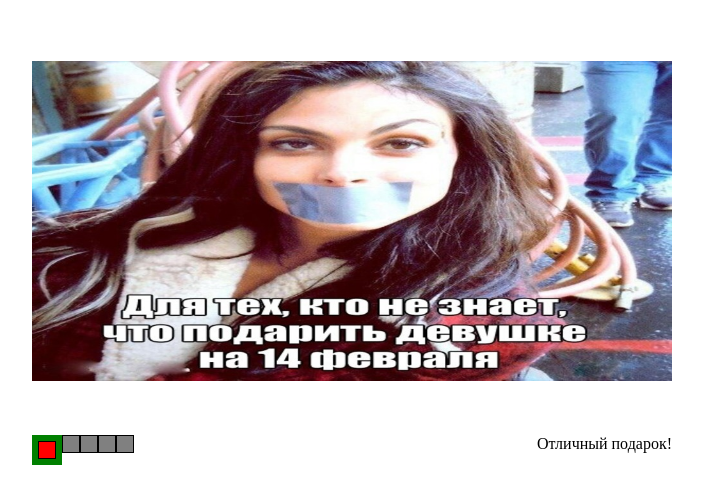
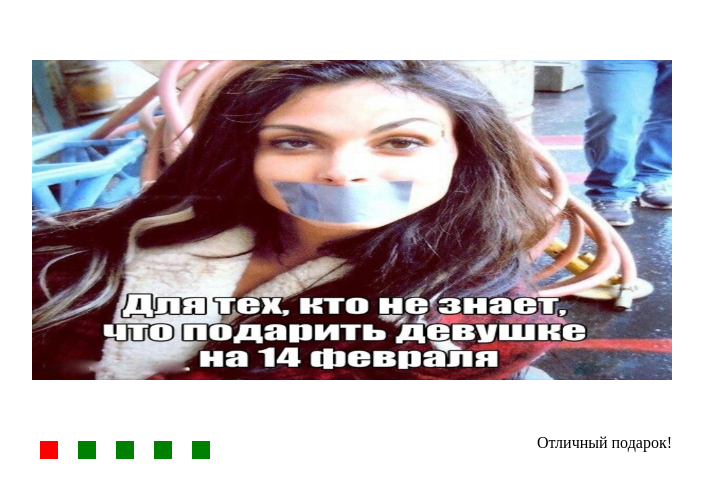
Before and after one commit to ZaikovEvgeni/cssMemSlider, a plain HTML site: page cssMemSlider/index.html in a window 1280 px wide. Shown: the part 137-640 px from the top of the page, without its empty margins (288-991 px from the left). Drawn offline with Linux system fonts and the light colour scheme.

Commit message:
fix: fix dots slider add hover and active slide 17/10/2021 17h-22m-34sec

```diff
--- a/cssMemSlider/index.html
+++ b/cssMemSlider/index.html
@@ -49,14 +49,23 @@
 
     <div class="slider-inner">
       <div class="slider-control">
-        <div class="label-block">
-          <label class="slider-control__item" for="slide1"></label>
-        </div>
 
-        <label class="slider-control__item" for="slide2"></label>
-        <label class="slider-control__item" for="slide3"></label>
-        <label class="slider-control__item" for="slide4"></label>
-        <label class="slider-control__item" for="slide5"></label>
+          <label class="slider-control__item" for="slide1">
+            <span></span>
+          </label>
+
+
+          <label class="slider-control__item" for="slide2"> <span></span></label>
+
+
+          <label class="slider-control__item" for="slide3"> <span></span></label>
+
+
+          <label class="slider-control__item" for="slide4"> <span></span></label>
+
+        <!-- <div class="label-block"> -->
+          <label class="slider-control__item" for="slide5"> <span></span></label>
+        <!-- </div> -->
       </div>
     <div class="texts" id="texts1">
       <div class="texts__items" id="texts__items1">
--- a/cssMemSlider/style.css
+++ b/cssMemSlider/style.css
@@ -62,7 +62,7 @@ input {
   display: flex;
 }
 
-.label-block {
+/* .label-block {
  display: flex;
  align-items: center;
  justify-content: center;
@@ -70,24 +70,37 @@ input {
  height: 30px;
   cursor: pointer;
   background: green;
+  margin-right: 5px;
+} */
+
+.slider-control__item{
+  display: flex;
+  align-items: center;
+  justify-content: center;
+  width: 33px;
+  height: 33px;
+  /* background: grey; */
+  /* border: 1px solid black; */
+  cursor: pointer;
+  margin-right: 5px;
 }
 
-.slider-control__item{
+
+.slider-control__item span {
   display: inline-block;
   width: 18px;
   height: 18px;
-  background: grey;
-  border: 1px solid black;
-  cursor: pointer;
+  background: green;
 }
 
-.slider-control__item:hover {
+
+.slider-control__item:hover span {
   background: black;
   transition: all .3s;
 }
 
 .slider-control__item:active {
-  background: green ;
+  background: gold ;
   transition: all .3s;
 }
 
@@ -165,21 +178,26 @@ input {
 
 
 
-#slide1:checked ~ .slider-inner .slider-control .slider-control__item:first-child {
+
+
+
+#slide1:checked ~ .slider-inner .slider-control .slider-control__item:first-child span {
   background: red;
 }
-#slide2:checked ~ .slider-inner .slider-control .slider-control__item:nth-child(2) {
+#slide2:checked ~ .slider-inner .slider-control .slider-control__item:nth-child(2) span{
   background: red;
 }
-#slide3:checked ~ .slider-inner .slider-control .slider-control__item:nth-child(3){
+#slide3:checked ~ .slider-inner .slider-control .slider-control__item:nth-child(3) span{
   background: red;
 }
-#slide4:checked ~ .slider-inner .slider-control .slider-control__item:nth-child(4) {
+#slide4:checked ~ .slider-inner .slider-control .slider-control__item:nth-child(4) span{
   background: red;
 }
-#slide5:checked ~ .slider-inner .slider-control .slider-control__item:nth-child(5) {
+#slide5:checked ~ .slider-inner .slider-control  .slider-control__item:nth-child(5)span{
   background: red;
 }
+
+
 
 
 
```
